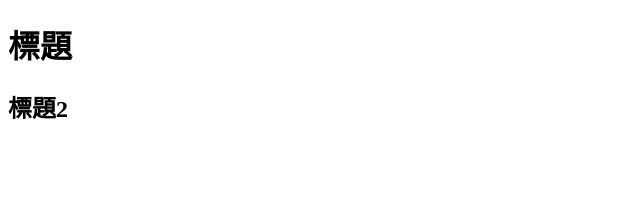
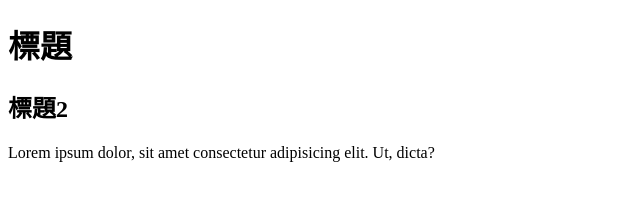
Before and after one commit to hungcurry/git-team1207, a plain HTML site: page contact/index.html in a window 1280 px wide. Shown: the whole page, without its empty margins (0-640 px from the left). Drawn offline with Linux system fonts and the light colour scheme.

Commit message:
add lorem

```diff
--- a/contact/index.html
+++ b/contact/index.html
@@ -9,5 +9,6 @@
 <body>
   <h1>標題</h1>
   <h2>標題2</h2>
+  <p>Lorem ipsum dolor, sit amet consectetur adipisicing elit. Ut, dicta?</p>
 </body>
 </html>
```
